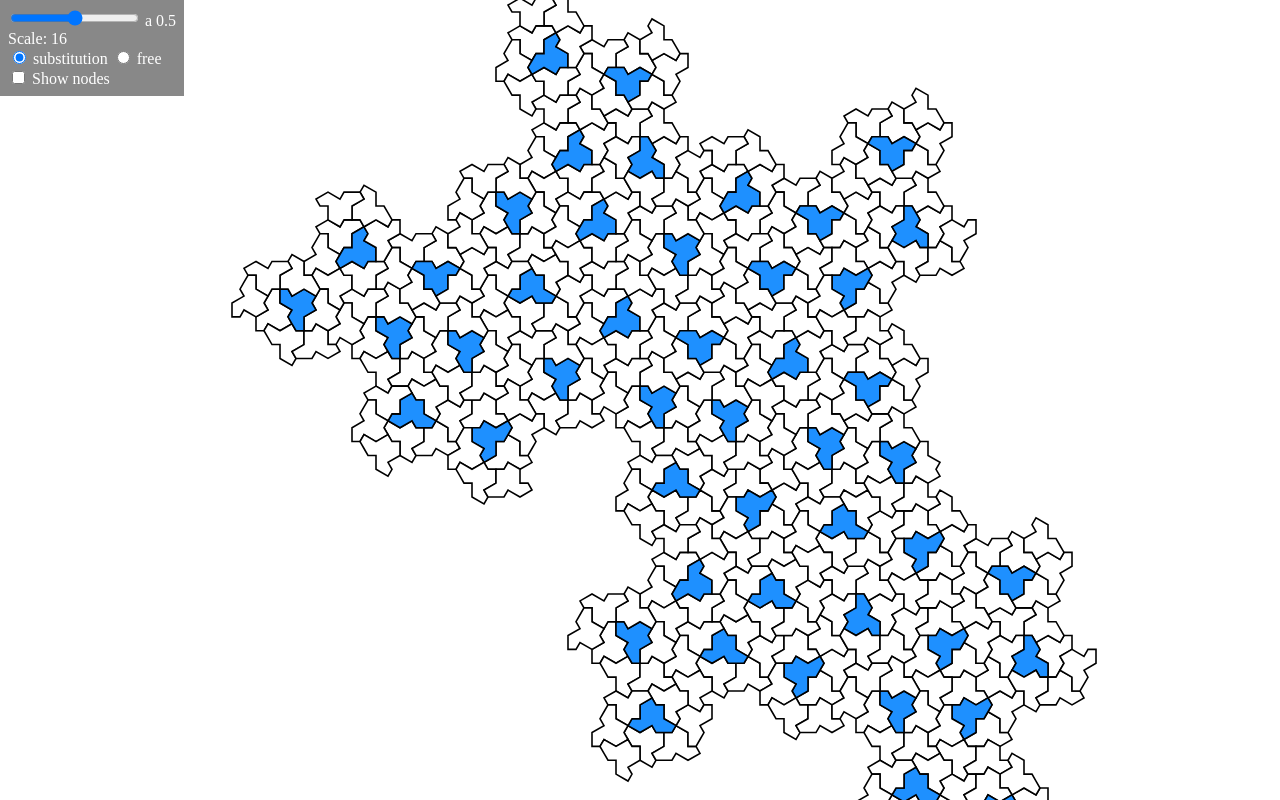
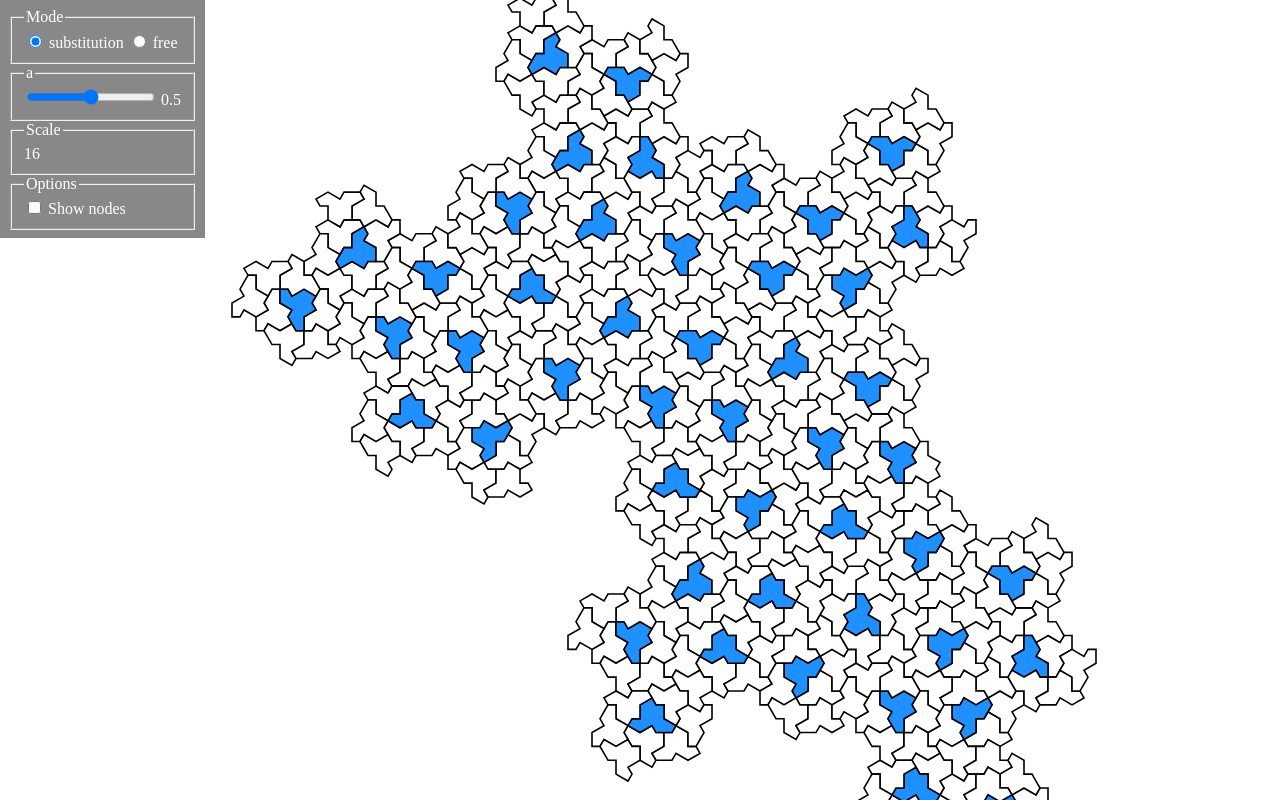
Before and after one commit to monman53/hat, a plain HTML site: page index.html in a window 1280 px wide. Drawn offline with nearby package versions, Linux system fonts and the light colour scheme.

Commit message:
Better UI

```diff
--- a/index.html
+++ b/index.html
@@ -60,13 +60,9 @@
             </svg>
         </div>
         <div id="toolbar">
-            <div v-if="mode == 'substitution'">
-                <label>
-                    <input type="range" min="0" max="1" step="0.001" v-model.number="a">
-                    a {{a}}
-                </label>
-            </div>
-            Scale: {{ scale }}<br>
+            <div>
+                <fieldset>
+                    <legend>Mode</legend>
                     <label>
                         <input type="radio" value="substitution" v-model="mode" />
                         substitution
@@ -75,15 +71,34 @@
                         <input type="radio" value="free" v-model="mode" />
                         free
                     </label>
+                </fieldset>
+            </div>
             <div v-if="mode == 'substitution'">
+                <fieldset>
+                    <legend>a</legend>
                     <label>
+                        <input type="range" min="0" max="1" step="0.001" v-model.number="a">
+                        {{a}}
+                    </label>
+                </fieldset>
+            </div>
+            <fieldset>
+                <legend>Scale</legend>
+                {{ scale }}
+            </fieldset>
+            <fieldset>
+                <legend>Options</legend>
+                <label v-if="mode == 'substitution'">
                     <input type="checkbox" v-model="options.showNodes">
                     Show nodes
                     <br>
                 </label>
-                <div v-if="options.showNodes">
-                    Node: {{coord}}
-                </div>
+            </fieldset>
+            <div v-if="mode == 'substitution'">
+                <fieldset v-if="options.showNodes">
+                    <legend>Node info</legend>
+                    {{coord}}
+                </fieldset>
             </div>
         </div>
     </div>
```
Lines whose indentation alone changed are shown as unchanged.
